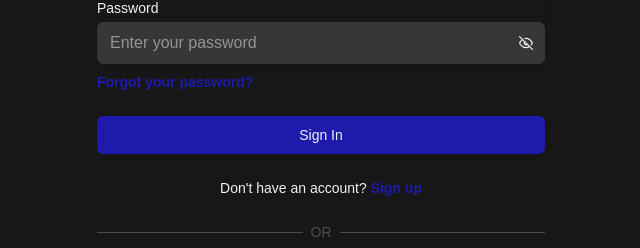
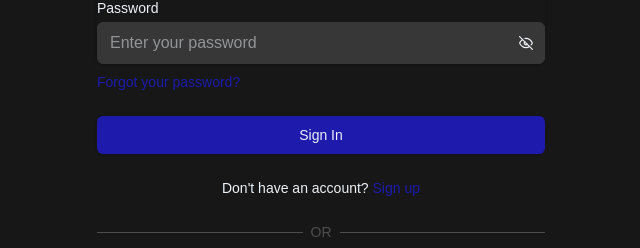
Before and after one commit to ZhangYize2003/scholars-grail, a Next.js app: page /login in a window 1280 px wide. Shown: the part 357-605 px from the top of the page, without its empty margins (319-959 px from the left). Built offline with nearby package versions, Linux system fonts and the light colour scheme.

Commit message:
fix: change font style

```diff
--- a/app/globals.css
+++ b/app/globals.css
@@ -67,7 +67,7 @@ body {
     @apply mt-1 bg-secondary text-main appearance-none relative block w-full px-3 py-2 border border-secondary rounded-md focus:outline-none focus:ring-2 focus:ring-stroke focus:border-transparent;
   }
   .linktext_format{
-    @apply font-semibold text-accent hover:text-blue-700 transition-colors;
+    @apply font-normal text-accent hover:text-blue-700 transition-colors;
   }
   .loading {
     @apply animate-spin rounded-full h-5 w-5 border-b-2 border-stroke;
@@ -88,6 +88,6 @@ body {
 
 @layer Header {
     .profile_menu {
-    @apply flex items-center p-3 gap-2 hover:bg-tertiary cursor-pointer
+    @apply flex items-center p-4 mx-2 gap-4 hover:bg-tertiary cursor-pointer rounded-md
   }
 }
--- a/app/login/page.tsx
+++ b/app/login/page.tsx
@@ -172,7 +172,7 @@ export default function SignInPage() {
           </button>
 
           <div className="text-center text-sm linktext_format">
-            <span className="text-main font-normal">Don&apos;t have an account? </span>
+            <span className="text-main">Don&apos;t have an account? </span>
             <Link href="/signup">
               Sign up
             </Link>
```
